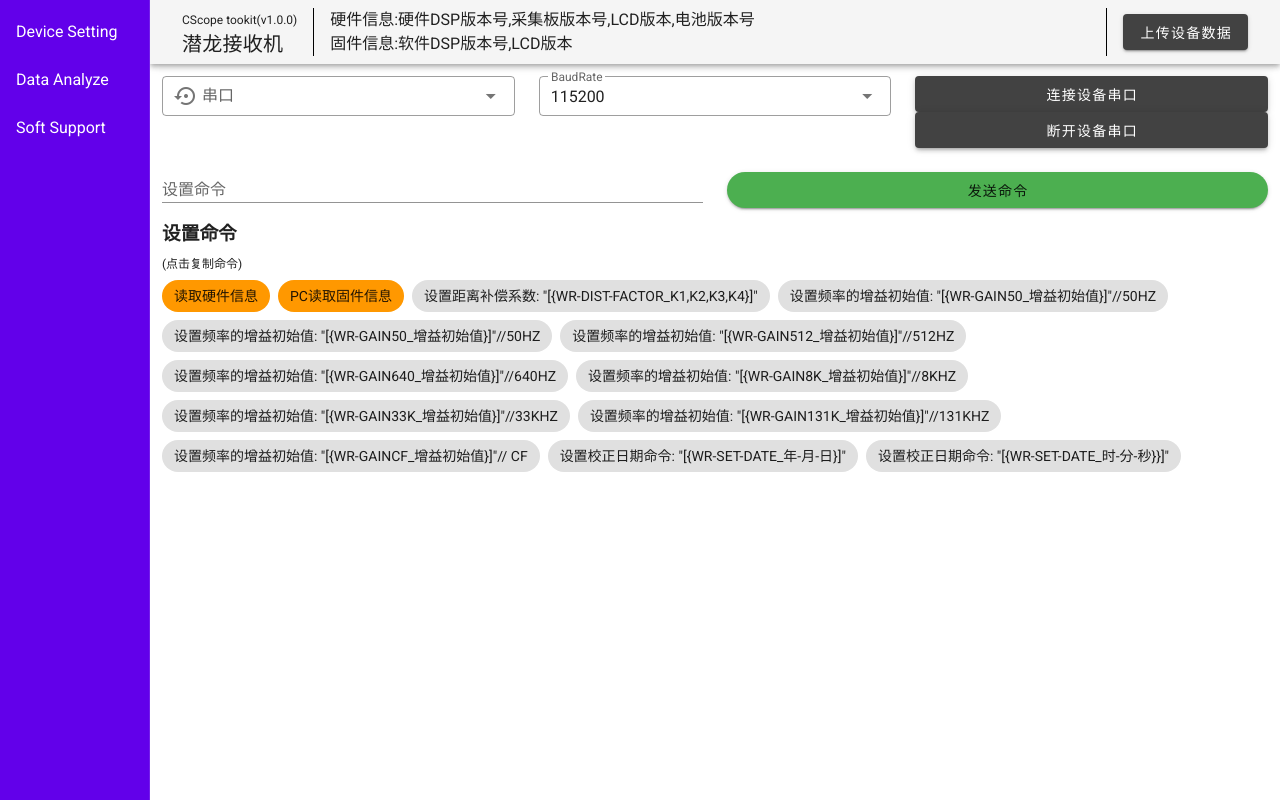
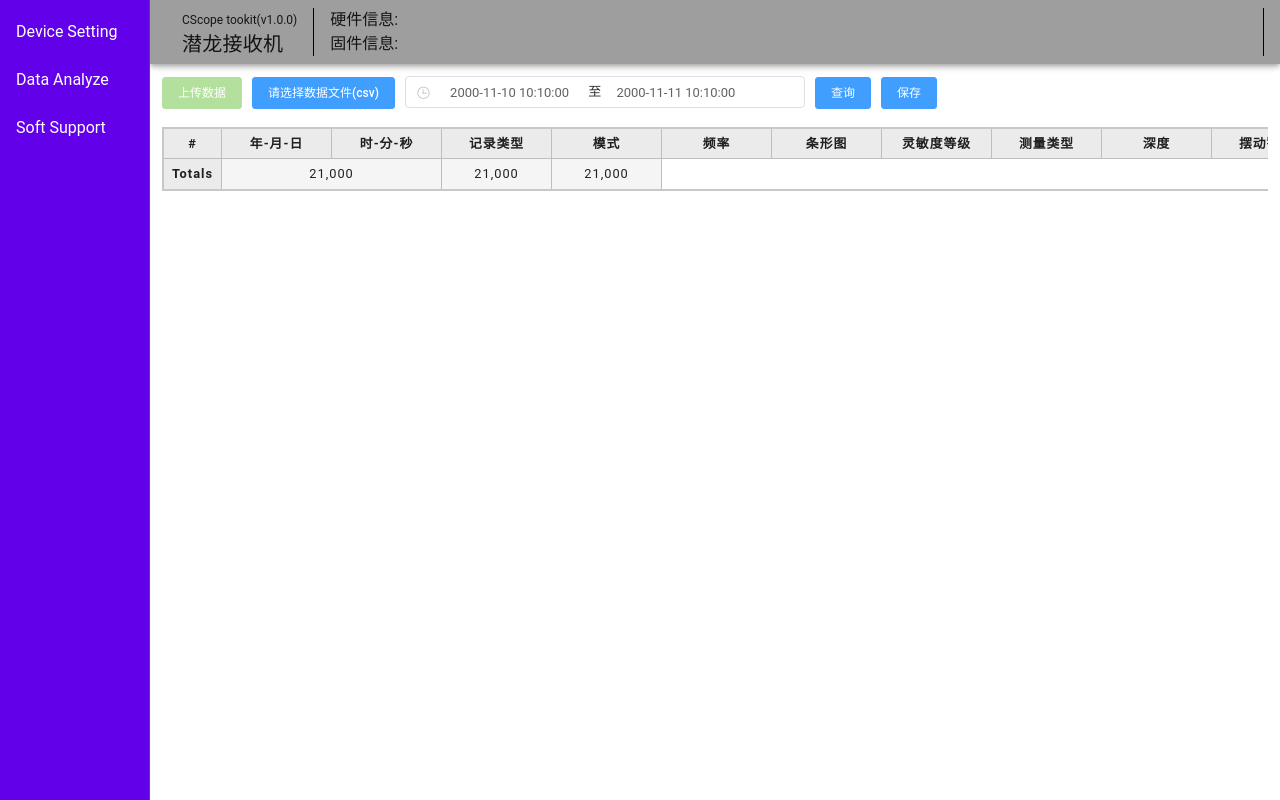
Before and after one commit to zhangbiggs/scope, a Vue app: page /#/DataAnalyze in a window 1280 px wide. Before the commit this address led to /#/DeviceSetting. Built offline with nearby package versions, Linux system fonts and the light colour scheme.

Commit message:
feat: 初始化版本开发

```diff
--- a/public/index.html
+++ b/public/index.html
@@ -9,7 +9,7 @@
     <meta name="viewport" content="width=device-width,initial-scale=1.0">
     <link rel="icon" href="<%= BASE_URL %>favicon.ico">
     <title><%= htmlWebpackPlugin.options.title %></title>
-    <link rel="stylesheet" href="https://fonts.googleapis.com/css?family=Roboto:100,300,400,500,700,900">
+    <!-- <link rel="stylesheet" href="https://fonts.googleapis.com/css?family=Roboto:100,300,400,500,700,900"> -->
     <link rel="stylesheet" href="https://cdn.jsdelivr.net/npm/@mdi/font@latest/css/materialdesignicons.min.css">
   </head>
   <body>
--- a/src/App.vue
+++ b/src/App.vue
@@ -20,7 +20,7 @@
                 <v-icon>{{ item.icon }}</v-icon>
               </v-list-item-icon>
               <v-list-item-content> -->
-                <v-list-item-title>{{ item.title }}</v-list-item-title>
+              <v-list-item-title>{{ item.title }}</v-list-item-title>
               <!-- </v-list-item-content> -->
             </v-list-item>
           </v-list-item-group>
@@ -30,19 +30,28 @@
         <router-view></router-view>
       </keep-alive>
     </v-main>
+    <v-snackbar :timeout="1000" v-model="snackbar">
+      {{ snackbar_text }}
+    </v-snackbar>
   </v-app>
 </template>
 
 <script>
 import MyHeader from "./components/MyHeader.vue";
-// import { throttle } from "./utils";
+import EventBus from "./eventbus";
 
 export default {
-  name: "HelloWorld",
+  name: "APP",
   components: {
     MyHeader,
   },
+  provide: {
+    connect: EventBus.connect,
+  },
   data: () => ({
+    connected: false,
+    snackbar: false,
+    snackbar_text: "",
     items: [
       { title: "Device Setting", icon: "mdi-devices", name: "DeviceSetting" },
       { title: "Data Analyze ", icon: "mdi-dna", name: "DataAnalyze" },
@@ -54,7 +63,17 @@ export default {
     ],
   }),
   mounted() {
-    this.$router.push({ name: "DeviceSetting" });
+    EventBus.$on("connect", (bool) => {
+      this.connected = bool;
+      if (!bool) {
+        EventBus.$emit("RD-HW-VER", null);
+        EventBus.$emit("RD-FW-VER", null);
+      }
+    });
+    EventBus.$on("message", (msg) => {
+      this.snackbar = true;
+      this.snackbar_text = msg;
+    });
   },
   methods: {
     goPage(item) {
@@ -63,12 +82,3 @@ export default {
   },
 };
 </script>
-
-<style scoped>
-/* .mycontainer {
-  display: flex;
-  flex-direction: row;
-} */
-.active {
-}
-</style>
--- a/src/components/DataAnalyze.vue
+++ b/src/components/DataAnalyze.vue
@@ -2,44 +2,31 @@
   <v-container class="mycontainer">
     <el-form :inline="true">
       <el-form-item>
-        <label
-          class="el-button el-button--primary el-button--small"
-          for="image_uploads"
-          >{{ text }}</label
-        >
-        <input
-          id="image_uploads"
-          type="file"
-          name="image_uploads"
-          accept=".csv"
-          @change="uploadCSV"
-        />
+        <el-button type="success" :disabled="connected" :loading="loading" @click="sendCommand" > 上传数据 </el-button>
       </el-form-item>
-      <el-form-item label="时间范围选择">
-        <el-date-picker
-          v-model="value1"
-          type="datetimerange"
-          range-separator="至"
-          start-placeholder="开始日期"
-          end-placeholder="结束日期"
-        >
+      <el-form-item>
+        <label class="el-button el-button--primary el-button--small" for="csv_uploads" >{{ text }}</label >
+        <input id="csv_uploads" type="file" name="csv_uploads" accept=".csv" @change="uploadCSV" />
+      </el-form-item>
+      <el-form-item>
+        <el-date-picker v-model="value1" type="datetimerange" range-separator="至" start-placeholder="开始日期" end-placeholder="结束日期" >
         </el-date-picker>
       </el-form-item>
       <el-form-item>
-        <div
-          class="el-button el-button--primary el-button--small"
-          @click="onSubmit"
-        >
-          查询
-        </div>
+        <div class="el-button el-button--primary el-button--small" @click="onSubmit" > 查询 </div>
+      </el-form-item>
+      <el-form-item>
+        <div class="el-button el-button--primary el-button--small" @click="onSave" > 保存 </div>
       </el-form-item>
     </el-form>
-    <div class="tableFixHead">
+    <div class="tableFixHead" id="tableFixHead">
       <table>
         <thead>
           <tr>
             <th class="headerTh">#</th>
-            <th v-for="(thItem, i) in tableHeadData" :key="i">{{ thItem }}</th>
+            <th class="headerTd" v-for="(thItem, i) in tableHeadData" :key="i">
+              {{ thItem }}
+            </th>
           </tr>
         </thead>
         <tbody>
@@ -50,7 +37,9 @@
         </tbody>
         <tfoot class="myfoot">
           <tr>
-            <th scope="row">Totals</th>
+            <th class="headerTh" scope="row">Totals</th>
+            <td colspan="2">21,000</td>
+            <td>21,000</td>
             <td>21,000</td>
           </tr>
         </tfoot>
@@ -60,7 +49,7 @@
 </template>
 
 <script>
-import { readCSV,debounce } from "../utils";
+import { readCSV, debounce,download_csv_file } from "../utils";
 import EventBus from "../eventbus";
 var tableData = [];
 
@@ -68,28 +57,75 @@ export default {
   name: "DataAnalyze",
 
   data: () => ({
+    connected: true,
+    loading: false,
     text: "请选择数据文件(csv)",
     fileList: [],
     tableHeight: 250,
     value1: [new Date(2000, 10, 10, 10, 10), new Date(2000, 10, 11, 10, 10)],
     CSVData: [],
-    tableHeadData: [ "年-月-日", "时-分-秒", "模式", "频率", "条形图", "灵敏度等级", "测量类型", "深度", "摆动警告", "过载", "B叶片角度标志", "叶片角度", "P叶片角度标志", "叶片角度", "自检", "纬度", "N/S指示器", "经度", "E/W指示器", "报警区深度", "报警区激活" ],
+    tableHeadData: [
+      "年-月-日",
+      "时-分-秒",
+      "记录类型",
+      "模式",
+      "频率",
+      "条形图",
+      "灵敏度等级",
+      "测量类型",
+      "深度",
+      "摆动警告",
+      "过载",
+      "B叶片标志",
+      "叶片角度",
+      "P叶片标志",
+      "叶片角度",
+      "自检",
+      "纬度",
+      "N/S指示器",
+      "经度",
+      "E/W指示器",
+      "报警区深度",
+      "报警区激活",
+
+    ],
     tableData: [],
   }),
   mounted() {
+    window.onresize = this.resizeHandle;
     const input = document.querySelector("input");
     input.addEventListener("change", this.upload);
-    const updateDate = debounce(this.showData,200)
+    const updateDate = debounce(this.showData, 200);
     EventBus.$on("RD-RECORD", (msg) => {
       tableData.push(msg.split(","));
-      updateDate()
+      updateDate();
+    });
+    EventBus.$on("connect", (bool) => {
+      this.connected = !bool;
     });
   },
 
   methods: {
-    showData(){
-      this.tableData = Object.freeze(tableData);
-      tableData = []
+    onSave(){
+      download_csv_file(this.tableHeadData, this.tableData)
+    },
+    resizeHandle() {
+      var tableFixHeadel = document.getElementById("tableFixHead");
+      tableFixHeadel.style.height = window.innerHeight - 145 + "px";
+    },
+    sendCommand() {
+      this.loading = true;
+      window.sendParam("[{RD-RECORD}]");
+    },
+    showData() {
+      this.loading = false;
+      this.setTableData(tableData)
+    },
+    setTableData(data){
+      // tableData = data
+      this.tableData = Object.freeze(data);
+      this.$nextTick(this.resizeHandle)
+      tableData = [];
     },
     uploadCSV() {
       const input = document.querySelector("input");
@@ -103,7 +139,7 @@ export default {
         }
         readCSV(input, (data) => {
           this.tableHeadData = data[0];
-          this.tableData = Object.freeze(data);
+          this.setTableData(data)
         });
       }
     },
@@ -127,12 +163,12 @@ export default {
     flex: 1;
   }
 }
-#image_uploads {
+#csv_uploads {
   display: none;
 }
 .tableFixHead {
   overflow-y: auto;
-  height: 500px;
+  height: 550px;
 }
 
 .tableFixHead thead th {
@@ -144,23 +180,46 @@ export default {
   position: sticky;
   bottom: 0;
   z-index: 51;
-  background: #eee;
 }
 .headerTh {
-  left: 0;
   position: sticky;
+  left:0;
   z-index: 50;
+}
+.headerTd {
+  min-width: 110px;
 }
 table {
   border-collapse: collapse;
+  border: 2px solid rgb(200, 200, 200);
+  letter-spacing: 1px;
+  font-size: 0.8rem;
   width: 100%;
 }
-th,
+
+td,
+th {
+  border: 1px solid rgb(190, 190, 190);
+  padding: 5px 8px;
+}
+
+th {
+  background-color: rgb(235, 235, 235);
+}
+
 td {
-  padding: 2px 4px;
-  border: 1px solid #ccc;
+  text-align: center;
 }
-th {
-  background: #eee;
+
+tr:nth-child(even) td {
+  background-color: rgb(250, 250, 250);
+}
+
+tr:nth-child(odd) td {
+  background-color: rgb(245, 245, 245);
+}
+
+caption {
+  padding: 10px;
 }
 </style>
--- a/src/components/DeviceSetting.vue
+++ b/src/components/DeviceSetting.vue
@@ -5,13 +5,11 @@
         <v-select
           dense
           outlined
-
           prepend-inner-icon="mdi-backup-restore"
           v-model="serialId"
           :items="serialItems"
+          :disabled="connected"
           label="串口"
-          required
-          @click:prepend-inner="getSerial"
         ></v-select>
       </v-col>
       <v-col cols="12" md="4">
@@ -19,9 +17,9 @@
           dense
           outlined
           v-model="BaudRate"
+          :disabled="connected"
           :items="BaudRateItems"
           label="BaudRate"
-          required
         ></v-select>
       </v-col>
       <!-- <v-col cols="12" md="4">
@@ -35,8 +33,15 @@
         <v-text-field  dense type="number" outlined v-model="StopBits" label="StopBits" required ></v-text-field>
       </v-col> -->
       <v-col cols="12" md="4">
-        <v-btn color="secondary" block elevation="3" @click="connectDevice">连接设备串口</v-btn>
-        <v-btn color="secondary" block elevation="3" @click="closeDevice">断开设备串口</v-btn>
+        <v-btn
+          color="secondary"
+          :loading="loading"
+          block
+          elevation="3"
+          @click="handleButton"
+          >{{ connected ? "断开设备串口" : "连接设备串口" }}</v-btn
+        >
+        <!-- <v-btn color="secondary" :loading="loading" block elevation="3" @click="closeDevice" >断开设备串口</v-btn > -->
       </v-col>
     </v-row>
     <v-row>
@@ -44,7 +49,14 @@
         <v-text-field v-model="ParmamStr" dense label="设置命令"></v-text-field>
       </v-col>
       <v-col cols="12" md="6">
-        <v-btn @click="sendCommand" block rounded color="green">发送命令</v-btn>
+        <v-btn
+          :disabled="!connected"
+          @click="sendCommand"
+          block
+          rounded
+          color="green"
+          >发送命令</v-btn
+        >
       </v-col>
     </v-row>
     <h3>设置命令</h3>
@@ -56,27 +68,13 @@
       <v-chip color="orange" @click="copyParamStr('[{RD-FW-VER}]')"
         >PC读取固件信息</v-chip
       >
-      <!-- <v-chip @click="copyParamStr('[{WR-HW-LCD_LCD硬件版本号}]')"
-        >设置LCD硬件版本号: "[{WR-HW-LCD_LCD硬件版本号}]"</v-chip
-      >
-      <v-chip @click="copyParamStr('[{WR-FW-DSP_DSP软件版本号}]')"
-        >设置DSP软件版本号: "[{WR-FW-DSP_DSP软件版本号}]"</v-chip
-      >
-      <v-chip @click="copyParamStr('[{WR-FW-LCD_LCD软件版本号}]')"
-        >设置LCD软件版本号: "[{WR-FW-LCD_LCD软件版本号}]"</v-chip
-      >
-      <v-chip @click="copyParamStr('[{WR-HW-DSP_DSP版本号}]')"
-        >设置硬件DSP版本号: "[{WR-HW-DSP_DSP版本号}]"</v-chip
-      >
-      <v-chip @click="copyParamStr('[{WR-HW-CAP_采集板版本号}]')"
-        >设置硬件采集板版本号: "[{WR-HW-CAP_采集板版本号}]"</v-chip
-      >
-      <v-chip @click="copyParamStr('[{WR-BATTERY-VER_电池型号}]')"
-        >设置电池型号: "[{WR-BATTERY-VER_电池型号}]"</v-chip
-      > -->
-      <!-- <v-chip @click="copyParamStr('[{WR-SHIP-DATA_年-月-日}]')"
-        >设置出厂日期: "[{WR-SHIP-DATA_年-月-日}]"</v-chip
-      > -->
+      <!-- <v-chip @click="copyParamStr('[{WR-HW-LCD_LCD硬件版本号}]')" >设置LCD硬件版本号: "[{WR-HW-LCD_LCD硬件版本号}]"</v-chip >
+      <v-chip @click="copyParamStr('[{WR-FW-DSP_DSP软件版本号}]')" >设置DSP软件版本号: "[{WR-FW-DSP_DSP软件版本号}]"</v-chip >
+      <v-chip @click="copyParamStr('[{WR-FW-LCD_LCD软件版本号}]')" >设置LCD软件版本号: "[{WR-FW-LCD_LCD软件版本号}]"</v-chip >
+      <v-chip @click="copyParamStr('[{WR-HW-DSP_DSP版本号}]')" >设置硬件DSP版本号: "[{WR-HW-DSP_DSP版本号}]"</v-chip >
+      <v-chip @click="copyParamStr('[{WR-HW-CAP_采集板版本号}]')" >设置硬件采集板版本号: "[{WR-HW-CAP_采集板版本号}]"</v-chip >
+      <v-chip @click="copyParamStr('[{WR-BATTERY-VER_电池型号}]')" >设置电池型号: "[{WR-BATTERY-VER_电池型号}]"</v-chip > -->
+      <!-- <v-chip @click="copyParamStr('[{WR-SHIP-DATA_年-月-日}]')" >设置出厂日期: "[{WR-SHIP-DATA_年-月-日}]"</v-chip > -->
       <v-chip @click="copyParamStr('[{WR-DIST-FACTOR_K1,K2,K3,K4}]')"
         >设置距离补偿系数: "[{WR-DIST-FACTOR_K1,K2,K3,K4}]"</v-chip
       >
@@ -111,18 +109,20 @@
         >设置校正日期命令: "[{WR-SET-DATE_时-分-秒}}]"</v-chip
       >
     </v-chip-group>
-    <!-- <v-snackbar :timeout="1000" v-model="snackbar"> {{snackbar_text}} </v-snackbar> -->
   </v-container>
 </template>
 
 <script>
-// import EventBus from '../eventbus'
+import EventBus from "../eventbus";
+
+var timeout;
 export default {
-  name: "HelloWorld",
-
+  name: "DeviceSetting",
   data: () => ({
+    connected: false,
+    loading: false,
     snackbar: false,
-    snackbar_text:"",
+    snackbar_text: "",
     serialItems: [],
     serialId: "",
     BaudRateItems: [9600, 19200, 38400, 115200],
@@ -130,62 +130,62 @@ export default {
     StopBits: 1,
     BaudRate: 115200,
     ParityItems: [
-      // NoParity disable parity control (default)
-      "NoParity", //Parity = iota,
-      // OddParity enable odd-parity check
+      "NoParity",
       "OddParity",
-      // EvenParity enable even-parity check
       "EvenParity",
-      // MarkParity enable mark-parity (always 1) check
       "MarkParity",
-      // SpaceParity enable space-parity (always 0) check
       "SpaceParity",
     ],
     Parity: "NoParity",
     ParmamStr: "",
   }),
-  mounted(){
-    // EventBus.$on("RD-RECORD", (msg) => {
-    //   // A发送来的消息
-    //   // console.log('EventBus message')
-    //   console.log(msg)
-    //   // this.msg = msg;
-    // });
-    // EventBus.$on("RD-HW-VER", (msg) => {
-    //   // A发送来的消息
-    //   console.log('RD-HW-VER')
-    //   console.log(msg)
-    //   // this.msg = msg;
-    // });
+  mounted() {
+    this.getSerial();
+    timeout = setInterval(this.getSerial, 5000);
+    EventBus.$on("connect", (bool) => {
+      this.connected = bool;
+    });
   },
   methods: {
     getSerial() {
-      console.log('getSerial')
       window.getSerialList().then((res) => {
         if (res) {
-          this.serialItems = res
+          this.serialItems = res;
         } else {
-          this.serialItems = []
-          this.serialId = ''
-          this.snackbar = true
-          this.snackbar_text = '获取串口列表失败'
+          this.serialItems = [];
+          this.serialId = "";
         }
       });
     },
-    closeDevice(){
-      window.closeSerial()
+    handleButton() {
+      if (this.connected) {
+        this.closeDevice();
+      } else {
+        this.connectDevice();
+      }
     },
-    connectDevice(){
-      window.setSerialPort(this.serialId,this.BaudRate)
+    closeDevice() {
+      window.closeSerial();
     },
-    sendCommand(){
-      window.sendParam(this.ParmamStr)
+    connectDevice() {
+      this.loading = true;
+      window.setSerialPort(this.serialId, this.BaudRate).then(() => {
+        this.loading = false;
+        window.sendParam("[{RD-HW-VER}]");
+        setTimeout(() => {
+          window.sendParam("[{RD-FW-VER}]");
+        }, 200);
+      });
+    },
+    sendCommand() {
+      window.sendParam(this.ParmamStr);
     },
     copyParamStr(ParmamStr) {
-      // window.navigator.clipboard.writeText(ParmamStr);
       this.ParmamStr = ParmamStr;
-      // this.snackbar = true;
     },
+  },
+  destroyed() {
+    clearInterval(timeout);
   },
 };
 </script>
--- a/src/components/MyHeader.vue
+++ b/src/components/MyHeader.vue
@@ -1,36 +1,39 @@
 <template>
-  <v-app-bar app class="myheader">
+  <v-app-bar app :color="color" class="myheader">
     <div class="logo">
       <sub class="version">CScope tookit(v1.0.0)</sub>
       <h2 class="title">潜龙接收机</h2>
     </div>
     <div class="device">
-      <p><span>硬件信息:</span>硬件DSP版本号,采集板版本号,LCD版本,电池版本号</p>
-      <p><span>固件信息:</span>软件DSP版本号,LCD版本</p>
-    </div>
-    <div class="upload">
-      <v-btn color="secondary" elevation="2" @click="sendCommand"
-        >上传设备数据</v-btn
-      >
+      <p><span>硬件信息:</span>{{ rd_fw_ver }}</p>
+      <p><span>固件信息:</span>{{ rd_hw_ver }}</p>
     </div>
   </v-app-bar>
 </template>
 
 <script>
-// import EventBus from "../eventbus";
+import EventBus from "../eventbus";
 
 export default {
   name: "Header",
 
-  data: () => ({}),
-  // mounted() {
-  //   EventBus.$on("message", (msg) => {
-  //     // A发送来的消息
-  //     console.log("EventBus message");
-  //     console.log(msg);
-  //     // this.msg = msg;
-  //   });
-  // },
+  data: () => ({
+    color: "grey",
+    rd_hw_ver: "",
+    rd_fw_ver: "",
+  }),
+  mounted() {
+    EventBus.$on("connect", (bool) => {
+      // this.connected = bool;
+      !bool ? (this.color = "grey") : (this.color = "green");
+    });
+    EventBus.$on("RD-HW-VER", (msg) => {
+      this.rd_hw_ver = msg;
+    });
+    EventBus.$on("RD-FW-VER", (msg) => {
+      this.rd_fw_ver = msg;
+    });
+  },
   methods: {
     sendCommand() {
       window.sendParam("[{RD-RECORD}]");
--- a/src/router.js
+++ b/src/router.js
@@ -9,6 +9,7 @@ const originalPush = VueRouter.prototype.push
 const router = new VueRouter({
   routes: [
     // the following object is a route record
+    // redirec
     {
       path: '/DeviceSetting',
       component: DeviceSetting,
```
Also changed, not shown: src/components/Table.vue (deleted, +0 -152 lines), src/eventbus.js (+7 -1 lines), src/utils.js (+23 -0 lines).
